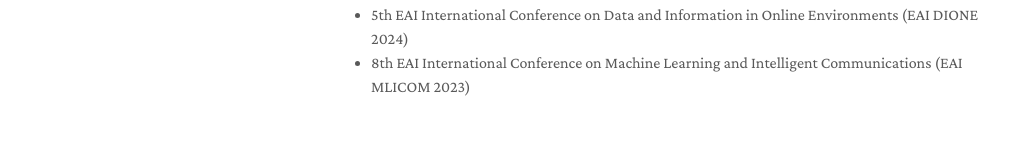
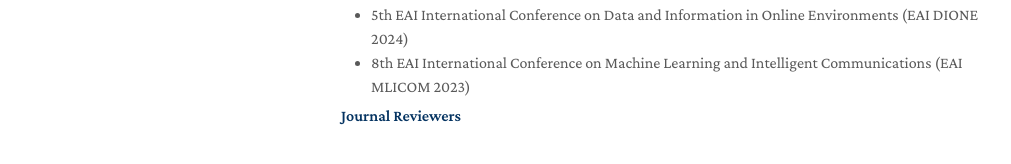
Before and after one commit to BbiHH/BbiHH.github.io, a Jekyll site: the page built from index.md, in a window 1280 px wide and 900 px high, scrolled down 565 px. Shown: the part 698-862 px from the top of the window, without its empty margins (139-1150 px from the left). Built offline with Jekyll 4.4.1, drawn with Linux system fonts in a browser that asks for light colours; a style sheet for code colours, icons or effects is not loaded; our own code applies the rules of GitHub Pages for plain Markdown files.

Commit message:
Update services.md

```diff
--- a/_includes/services.md
+++ b/_includes/services.md
@@ -12,3 +12,5 @@
   <li><a href="https://dione-conference.eai-conferences.org/2024/"><autocolor>5th EAI International Conference on Data and Information in Online Environments (EAI DIONE 2024)</autocolor></a></li>
   <li><a href="https://mlicom.eai-conferences.org/2023/"><autocolor>8th EAI International Conference on Machine Learning and Intelligent Communications (EAI MLICOM 2023)</autocolor></a></li>
 </ul>
+
+<h4 style="margin:0 10px 0;">Journal Reviewers</h4>
```
